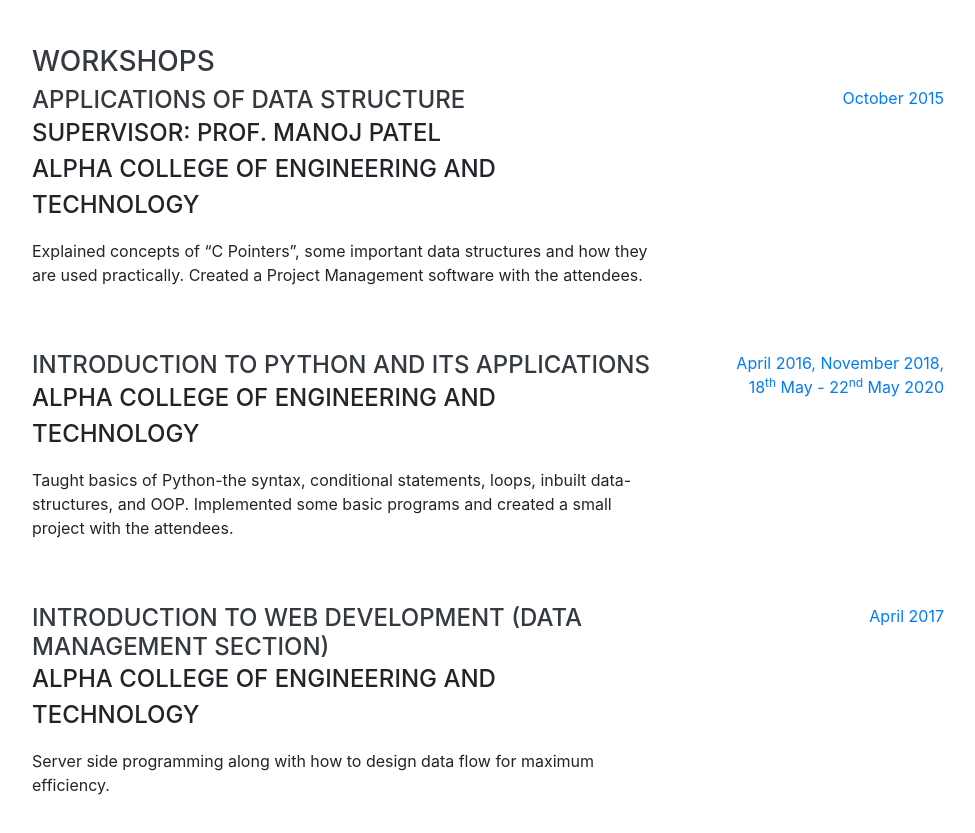
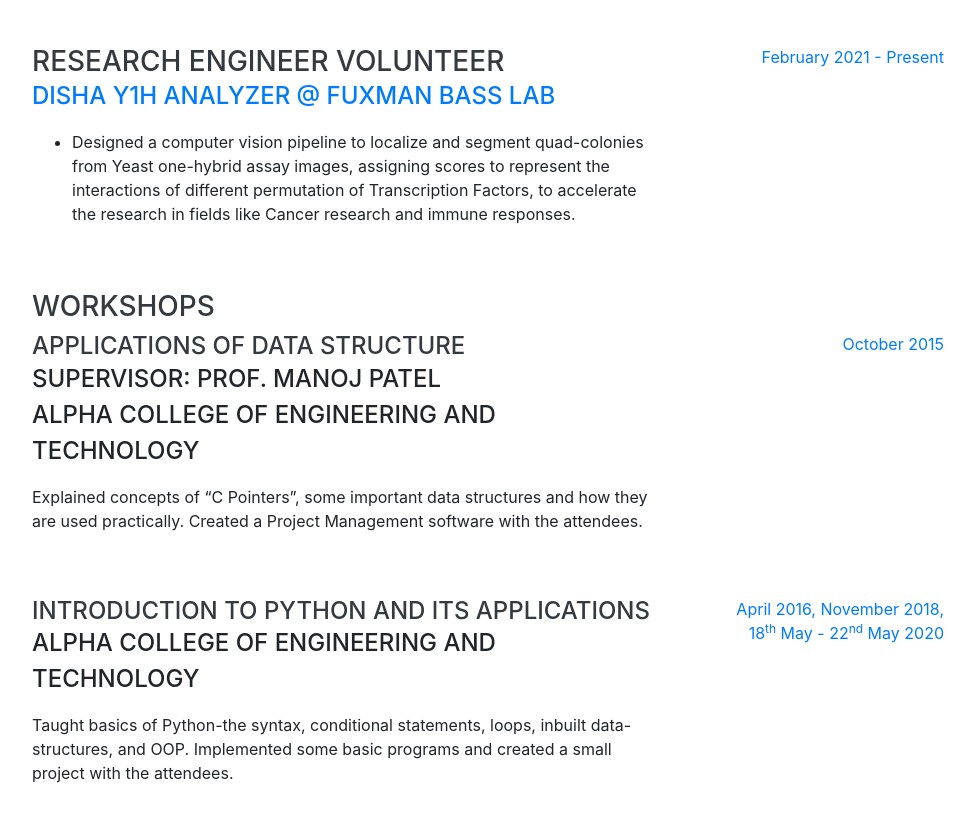
Before and after one commit to mahir1010/mahir1010.github.io, a website with bundled scripts: page index.html in a window 1280 px wide. Shown: the part 3355-4188 px from the top of the page, without its empty margins (288-1263 px from the left). Built offline with nearby package versions, Linux system fonts and the light colour scheme; a web font is replaced by a local one.

Commit message:
Added DY1H Research Project

```diff
--- a/index.html
+++ b/index.html
@@ -332,6 +332,22 @@
                                 <span class="text-primary">September 2020 - Present</span>
                             </div>
                         </div>
+                        <div class="resume-item d-flex flex-column flex-md-row justify-content-between mb-5">
+                            <div class="resume-content">
+                                <h3 class="mb-0">Research Engineer Volunteer</h3>
+                                <a class="subheading mb-3" href="https://www.fuxmanlab.com/research" target="_blank">Disha Y1H Analyzer @ Fuxman Bass Lab</a>
+                                <p>
+                                    <ul>
+                                        <li>Designed a computer vision pipeline to localize and segment quad-colonies from Yeast one-hybrid assay
+                                            images, assigning scores to represent the interactions of different permutation of Transcription Factors, to
+                                            accelerate the research in fields like Cancer research and immune responses.</li>
+                                    </ul>
+                                </p>
+                            </div>
+                            <div class="resume-date text-md-right">
+                                <span class="text-primary">February 2021 - Present</span>
+                            </div>
+                        </div>
                         <h3>Workshops</h3>
                         <div class="resume-item d-flex flex-column flex-md-row justify-content-between mb-5">
                             <div class="resume-content">
```
